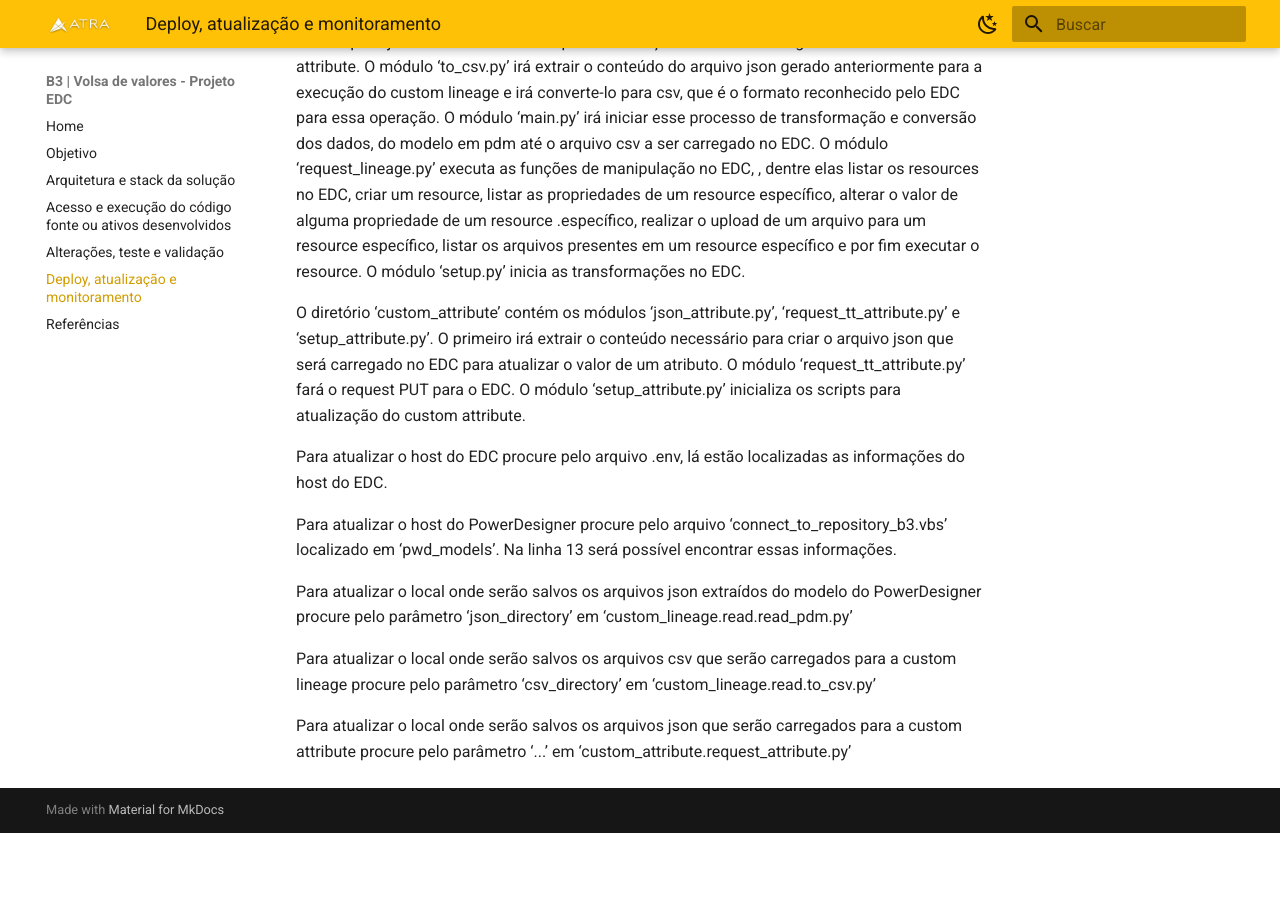
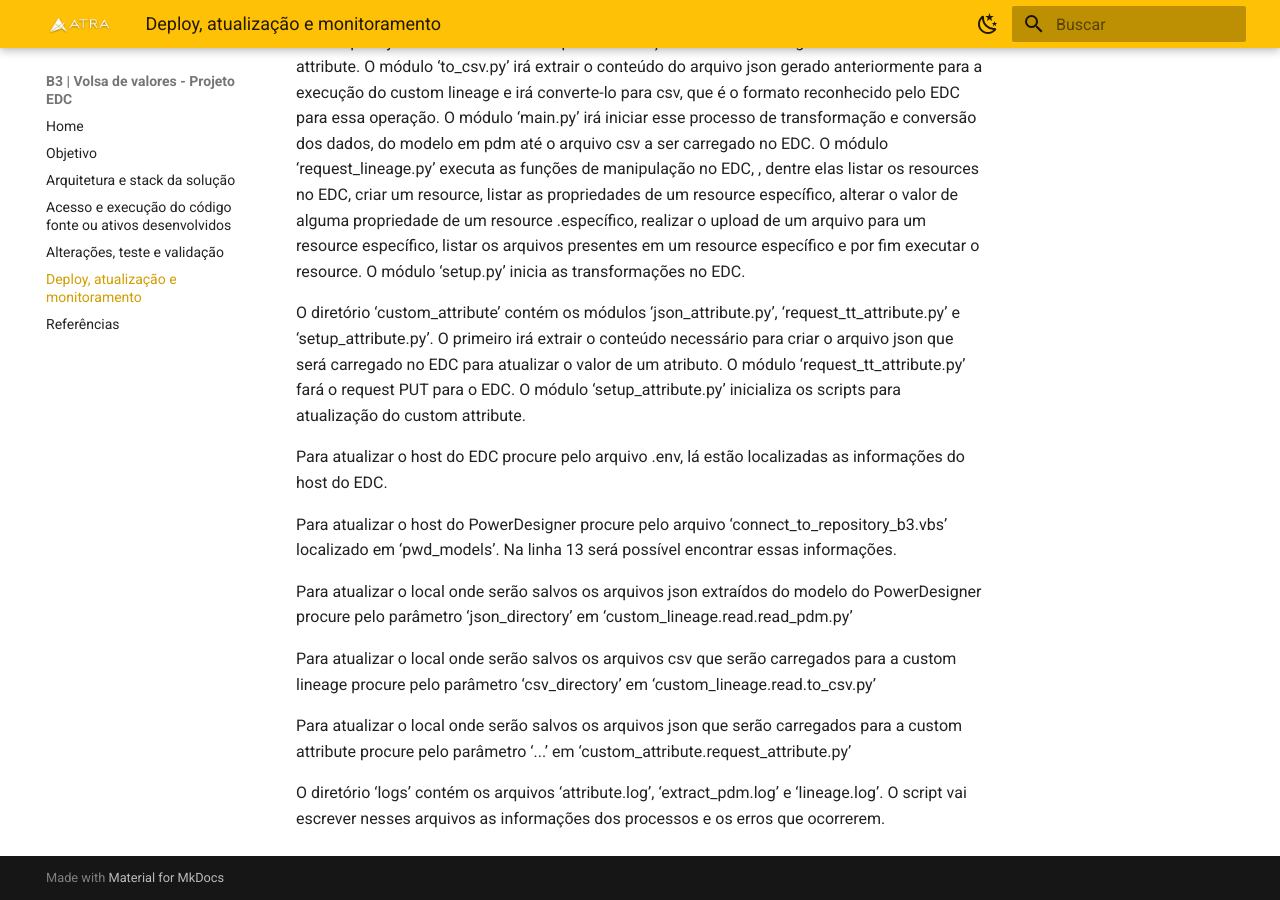
Before and after one commit to lucianafm-atra/b3_docs-mkdocs, an MkDocs documentation site: the page built from docs/deploy_atualiz_monitoram.md, in a window 1280 px wide and 900 px high, scrolled down 583 px. Built offline with MkDocs 1.6.1 and Material for MkDocs 9.7.7, drawn with Linux system fonts in a browser that asks for light colours; before the commit the page ends 1416 px from its top, so only the background shows below that.

Commit message:
Updade deploy e monitoramento

```diff
--- a/docs/deploy_atualiz_monitoram.md
+++ b/docs/deploy_atualiz_monitoram.md
@@ -19,3 +19,5 @@
 Para atualizar o local onde serão salvos os arquivos csv que serão carregados para a custom lineage procure pelo parâmetro ‘csv_directory’ em ‘custom_lineage.read.to_csv.py’
 
 Para atualizar o local onde serão salvos os arquivos json que serão carregados para a custom attribute procure pelo parâmetro ‘...’ em ‘custom_attribute.request_attribute.py’
+
+O diretório ‘logs’ contém os arquivos ‘attribute.log’, ‘extract_pdm.log’ e ‘lineage.log’. O script vai escrever nesses arquivos as informações dos processos e os erros que ocorrerem.
```
